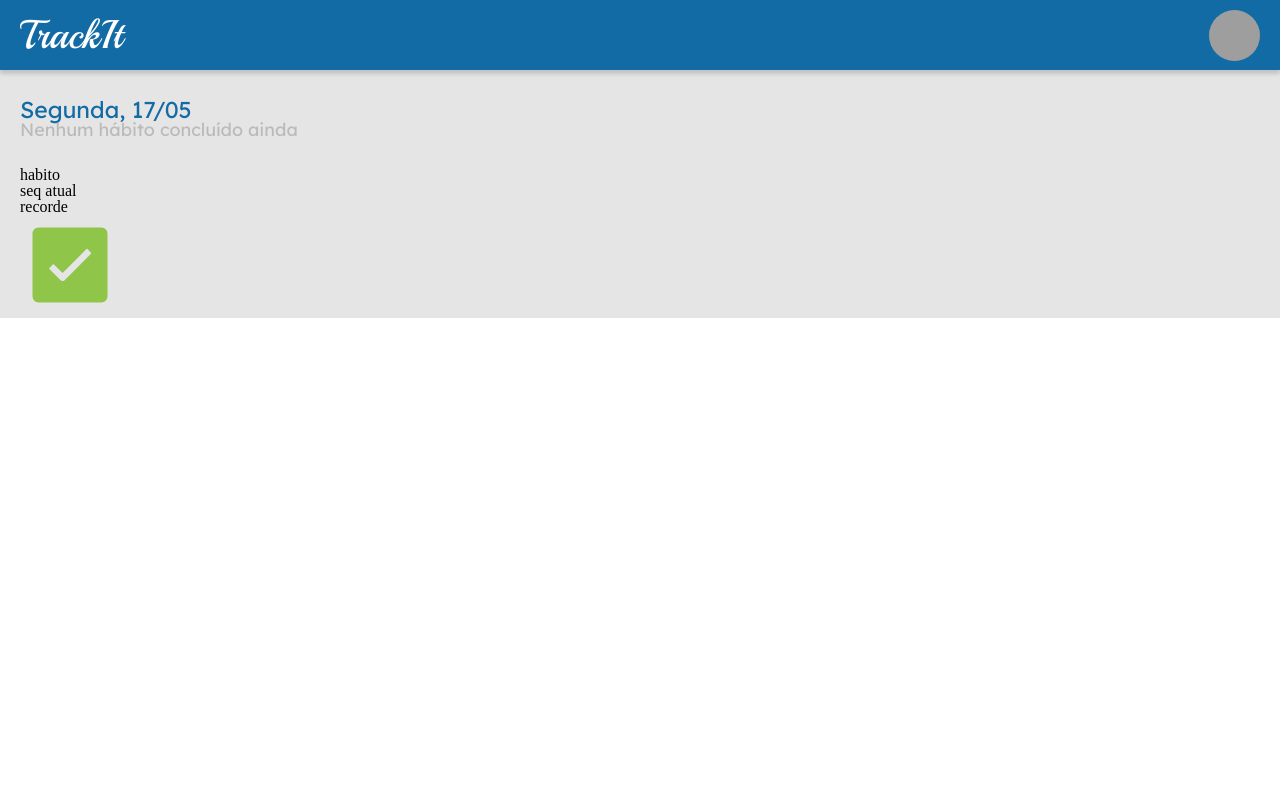
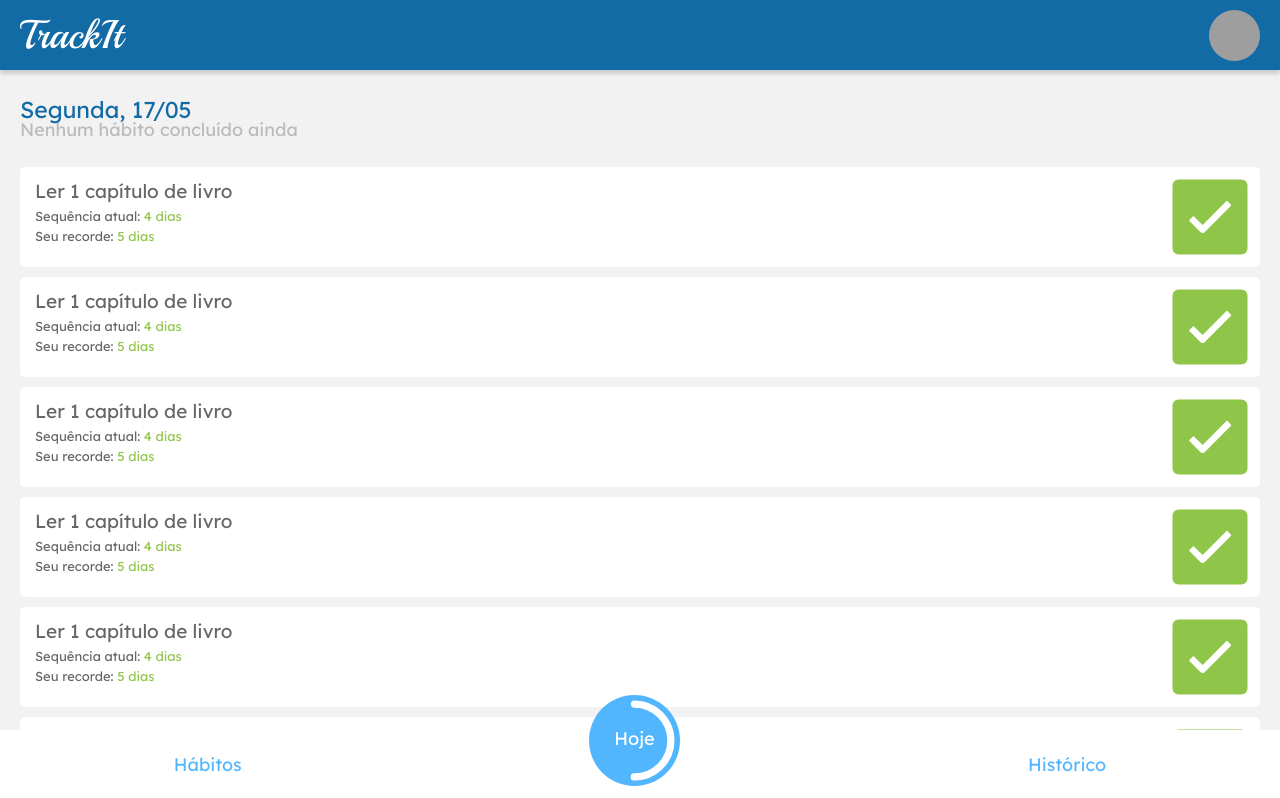
Before and after one commit to TonyFPB/projeto11-trackit, a React (Create React App) app: page /hoje in a window 1280 px wide. Shown: the top 798 px of the page. Built offline with nearby package versions, Linux system fonts and the light colour scheme; grey boxes are pictures that could not be loaded.

Commit message:
feat: layout footer, todayhabits

```diff
--- a/package.json
+++ b/package.json
@@ -10,6 +10,7 @@
     "localforage": "^1.10.0",
     "match-sorter": "^6.3.1",
     "react": "^18.2.0",
+    "react-circular-progressbar": "^2.1.0",
     "react-dom": "^18.2.0",
     "react-icons": "^4.6.0",
     "react-loader-spinner": "^5.3.4",
--- a/src/App.js
+++ b/src/App.js
@@ -1,6 +1,7 @@
 import { useState } from "react";
 import { BrowserRouter, Route, Routes } from "react-router-dom";
 import GlobalStyle from './components/Assets/Styles/GlobalStyle'
+import CreateHabits from "./components/CreateHabits/CreateHabits";
 import SignIn from './components/Login/SignIn.js'
 import SignUp from './components/SignUp/SignUp.js'
 import TodayHabits from "./components/TodayHabits/TodayHabits";
@@ -9,13 +10,16 @@ import TodayHabits from "./components/TodayHabits/TodayHabits";
 export default function App() {
   const [token, setToken] = useState('')
   return (
-    <BrowserRouter>
-      <GlobalStyle />
-      <Routes>
-        <Route path='/' element={<SignIn setToken = {setToken} />}/>
-        <Route path="/cadastro" element={<SignUp/>}/>
-        <Route path="/hoje" element={<TodayHabits token={token}/>}/>
-      </Routes>
-    </BrowserRouter>
+
+      <BrowserRouter>
+        <GlobalStyle />
+        <Routes>
+          <Route path='/' element={<SignIn setToken={setToken} />} />
+          <Route path="/cadastro" element={<SignUp />} />
+          <Route path="/hoje" element={<TodayHabits token={token} />} />
+          <Route path="/habitos" element={<CreateHabits/>}/>
+        </Routes>
+      </BrowserRouter>
+
   )
 }
--- a/src/components/Assets/Styles/GlobalStyle.js
+++ b/src/components/Assets/Styles/GlobalStyle.js
@@ -7,6 +7,9 @@ const GlobalStyle = createGlobalStyle`
     */
     *{
         box-sizing: border-box;
+    }
+    body{
+        background-color: #F2F2F2;
     }
     html, body, div, span, applet, object, iframe,
     h1, h2, h3, h4, h5, h6, p, blockquote, pre,
--- a/src/components/Assets/Styles/Styles.js
+++ b/src/components/Assets/Styles/Styles.js
@@ -33,11 +33,12 @@ export const StyledFormsSign = styled.form`
 `
 
 export const StyledSign= styled.div`
+    background-color: #FFFF;
+    height: 100vh;
     display: flex;
     flex-direction: column;
     align-items: center;
     justify-content: center;
-    padding: 70px 0 0 0; /* 200px */
 
     img{
         width: 180px;
--- /dev/null
+++ b/src/components/CreateHabits/CreateHabits.js
@@ -0,0 +1,42 @@
+import styled from "styled-components";
+import Footer from "../Footer/Footer";
+import Header from "../Header/Header";
+import { BsPlusSquareFill } from "react-icons/bs";
+
+export default function CreateHabits(){
+    return (
+        <StyledCreateHabits>
+            <Header/>
+                <MyHabits>
+                    <h1>Meus Hábitos</h1>
+                    <BsPlusSquareFill color="#52B6FF" size="40px"></BsPlusSquareFill>
+                </MyHabits>
+                <Creating>
+                    <input/>
+                </Creating>
+            <Footer/>
+        </StyledCreateHabits>
+    )
+}
+
+const StyledCreateHabits = styled.div`
+    margin:70px 0;
+    padding: 0 18px;
+    display: flex;
+    flex-direction: column;
+    font-family: 'Lexend Deca';
+    font-style: normal;
+`
+const MyHabits = styled.div`
+    margin:22px 0 20px 0;
+    display: flex;
+    justify-content: space-between;
+    align-items: center;
+    font-size: 23px;
+    color: #126BA5;
+`
+const Creating = styled.div`
+    height: 180px;
+    background-color: #FFFFFF;
+    border-radius: 5px;
+`
--- /dev/null
+++ b/src/components/Footer/Footer.js
@@ -0,0 +1,54 @@
+import styled from "styled-components"
+import { CircularProgressbar } from 'react-circular-progressbar';
+import 'react-circular-progressbar/dist/styles.css';
+
+export default function Footer() {
+    return (
+        <StyledFooter>
+            <h1>Hábitos</h1>
+            <StyledProgressBar>
+                <CircularProgressbar
+                    value={50}
+                    text={`Hoje`}
+                    background
+                    backgroundPadding={6}
+                    styles={{
+                        background: {
+                            fill: "#52B6FF"
+                        },
+                        text: {
+                            fill: "#fff"
+                        },
+                        path: {
+                            stroke: "#fff"
+                        },
+                        trail: { stroke: "transparent" }
+                    }}
+                />
+            </StyledProgressBar>
+
+            <h1>Histórico</h1>
+        </StyledFooter>
+    )
+}
+
+const StyledFooter = styled.div`
+    position: fixed;
+    bottom: 0;
+    left: 0;
+    width: 100%;
+    height: 70px;
+    background-color: #FFFFFF;
+    font-family: 'Lexend Deca';
+
+    display: flex;
+    justify-content: space-around;
+    align-items: center;
+    h1{font-size: 18px;
+    color: #52B6FF;}
+`
+const StyledProgressBar = styled.div`
+    width: 91px;
+    height: 91px;
+    margin-bottom: 50px;
+`
--- /dev/null
+++ b/src/components/TodayHabits/Habit.js
@@ -0,0 +1,43 @@
+import { IoIosCheckbox, IoIosCheckboxOutline } from "react-icons/io";
+import styled from "styled-components";
+export default function Habit() {
+    return (
+        <StyledHabit>
+            <div>
+                <h2>Ler 1 capítulo de livro</h2>
+                <p>Sequência atual: <span>4 dias</span><br />Seu recorde: <span>5 dias</span></p>
+
+            </div>
+            <IoIosCheckbox size={"100px"} color={"#8FC549"} />
+            {/* <IoIosCheckboxOutline /> */}
+        </StyledHabit>
+    )
+}
+
+const StyledHabit = styled.li`
+    margin: 0 0 10px 0;
+    width: 100%;
+    height: max-content;
+    background: #FFFFFF;
+    border-radius: 5px;
+    display: flex;
+    justify-content: space-between;
+
+    div{
+        margin: 15px;
+        color: #666666;
+        font-family: 'Lexend Deca';
+    }
+    h2{
+        color: #666666;
+        font-size: 19px;
+        margin: 0 0 5px 0;
+    }
+    p{
+        font-size: 13px;
+        line-height: 20px;
+    }
+    span{
+        color: #8FC549;
+    }
+`
--- a/src/components/TodayHabits/TodayHabits.js
+++ b/src/components/TodayHabits/TodayHabits.js
@@ -1,6 +1,7 @@
 import styled from "styled-components"
+import Footer from "../Footer/Footer";
 import Header from "../Header/Header"
-import { IoIosCheckbox, IoIosCheckboxOutline } from "react-icons/io";
+import Habit from "./Habit";
 
 export default function TodayHabits() {
     return (
@@ -11,25 +12,25 @@ export default function TodayHabits() {
                 <p>Nenhum hábito concluído ainda</p>
             </DayInfo>
             <ul>
-                <li>
-                    <div>
-
-                        <h2>habito</h2>
-                        <p>seq atual</p>
-                        <p>recorde</p>
-                    </div>
-                    <IoIosCheckbox size={"100px"} color={"#8FC549"}/>
-                    {/* <IoIosCheckboxOutline /> */}
-                </li>
+                <Habit />
+                <Habit />
+                <Habit/>
+                <Habit/>
+                <Habit/>
+                <Habit/>
+                <Habit/>
+                <Habit/>
+                <Habit/>
             </ul>
+            <Footer />
         </StyledTodayHabits>
     )
 }
 
 const StyledTodayHabits = styled.div`
-    margin: 70px 0;
+    height: 100%;
+    margin: 70px 0 70px 0;
     padding: 0 20px;
-    background-color: #E5E5E5;;
     display: flex;
     flex-direction: column;
     /* align-items: center; */
```
Also changed, not shown: 1 other file (tests, documents, lock files or other folders).
